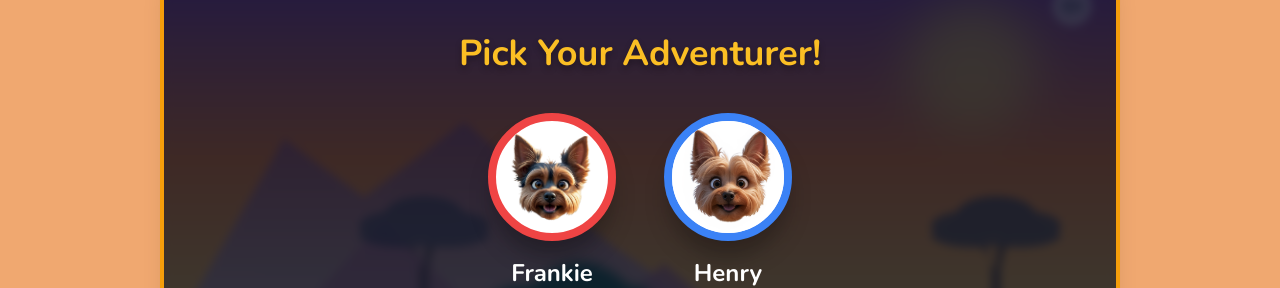
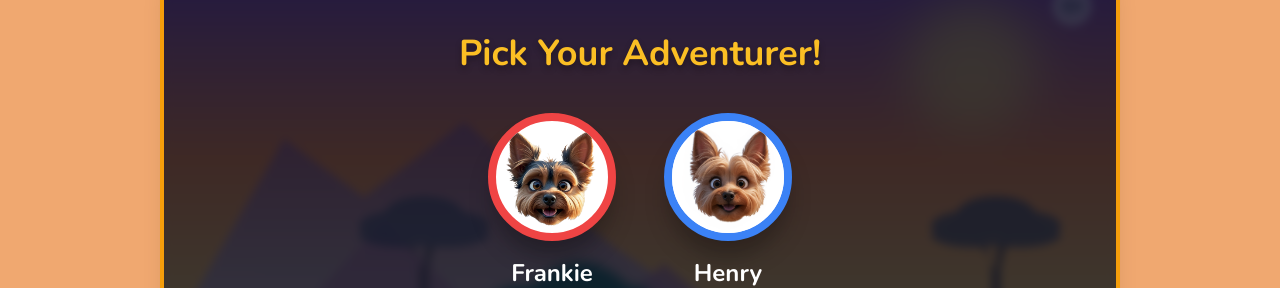
Before and after one commit to michelecameron21-art/Frankie-Henry-Website, a React (Vite) app: page / in a window 1280 px wide. Shown: the part 2540-2828 px from the top of the page. Built offline with nearby package versions, Linux system fonts and the light colour scheme.

Commit message:
Adjust Frankie circle scale to 0.9

```diff
--- a/src/components/Game.jsx
+++ b/src/components/Game.jsx
@@ -584,7 +584,7 @@ export default function Game() {
                                     className="hover:scale-110"
                                 >
                                     <div style={{ width: '8rem', height: '8rem', background: 'white', borderRadius: '50%', border: '8px solid #EF4444', overflow: 'hidden', boxShadow: '0 20px 25px -5px rgba(0, 0, 0, 0.3)' }}>
-                                        <img src="/assets/frankie-closeup.png" alt="Frankie" style={{ width: '100%', height: '100%', objectFit: 'cover', transform: 'scale(0.8)', transformOrigin: 'center center' }} />
+                                        <img src="/assets/frankie-closeup.png" alt="Frankie" style={{ width: '100%', height: '100%', objectFit: 'cover', transform: 'scale(0.9)', transformOrigin: 'center center' }} />
                                     </div>
                                     <span style={{ fontSize: '1.5rem', fontWeight: 'bold', color: 'white' }}>Frankie</span>
                                 </button>
```
